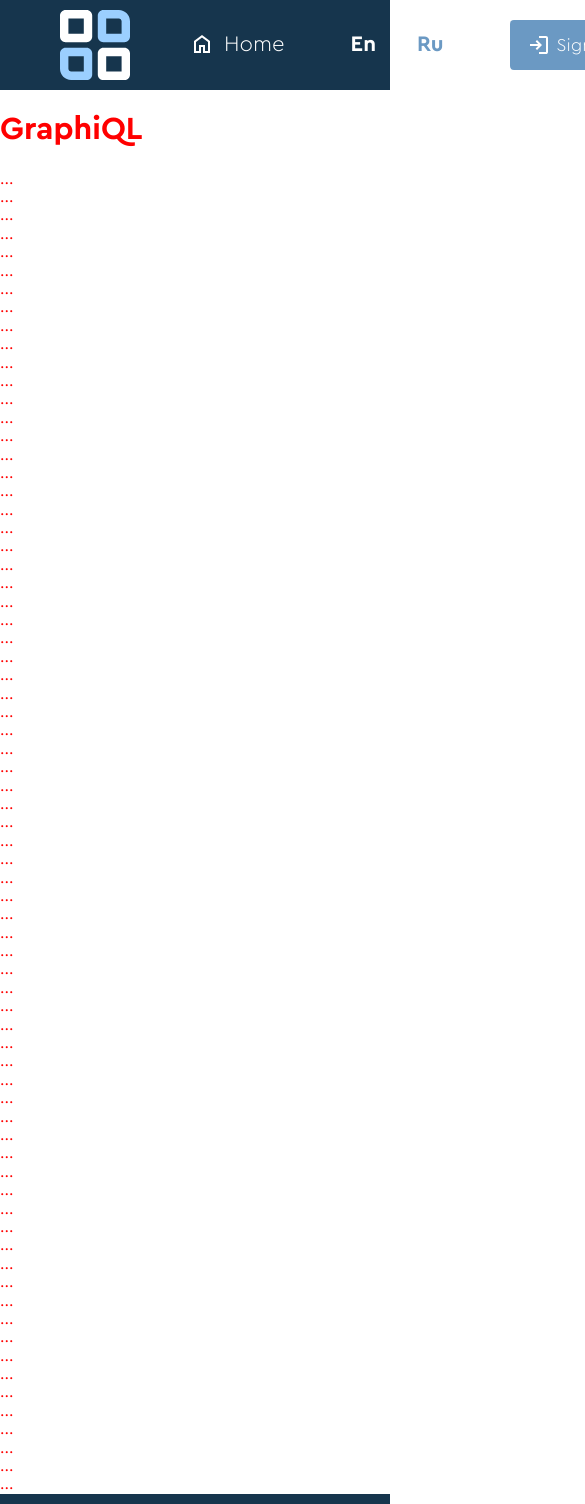
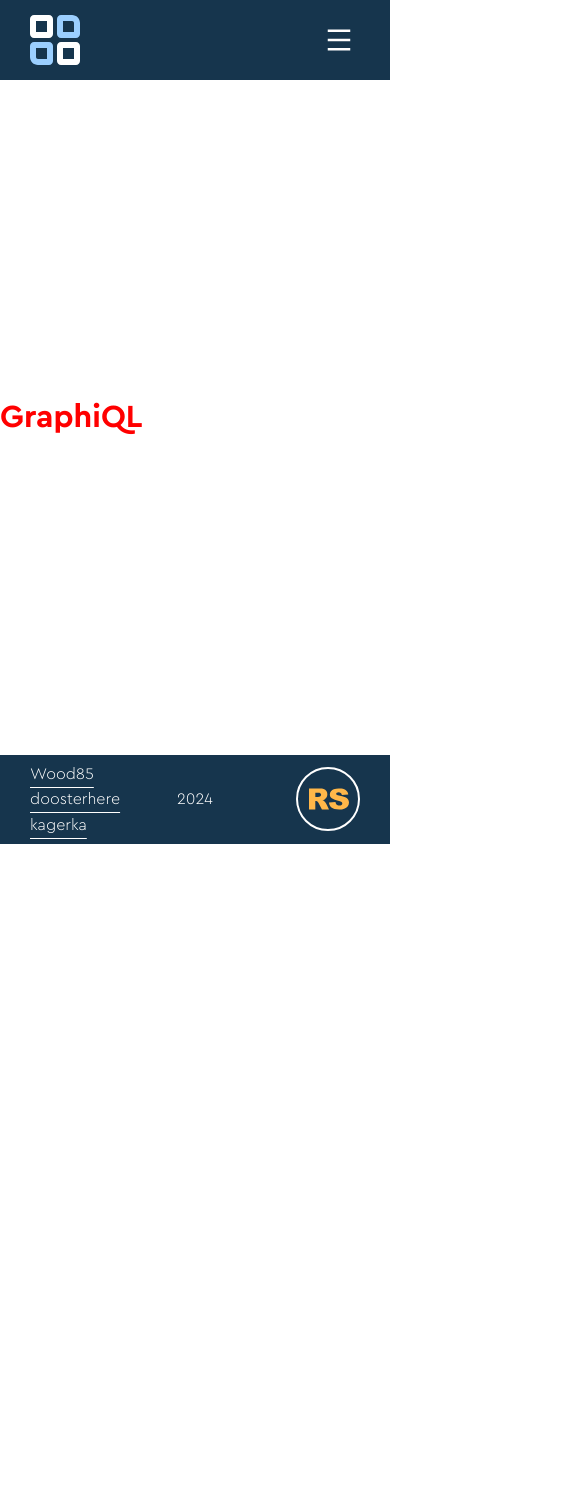
Before and after one commit to Wood85/graphiql-app, a Next.js app: page / in a window 390 px wide. Shown: the top 1504 px of the page, 585 px wide, since content can reach past the window. After the commit the page ends 844 px from the top, so only its background shows below. Built offline with nearby package versions, Linux system fonts and the light colour scheme.

Commit message:
feat: RSS-GRAPHI-1_11 implement adaptive design to header

```diff
--- a/src/app/page.tsx
+++ b/src/app/page.tsx
@@ -4,78 +4,6 @@ export default function Page(): JSX.Element {
   return (
     <main className={styles.main}>
       <h1>GraphiQL</h1>
-      <div>...</div>
-      <div>...</div>
-      <div>...</div>
-      <div>...</div>
-      <div>...</div>
-      <div>...</div>
-      <div>...</div>
-      <div>...</div>
-      <div>...</div>
-      <div>...</div>
-      <div>...</div>
-      <div>...</div>
-      <div>...</div>
-      <div>...</div>
-      <div>...</div>
-      <div>...</div>
-      <div>...</div>
-      <div>...</div>
-      <div>...</div>
-      <div>...</div>
-      <div>...</div>
-      <div>...</div>
-      <div>...</div>
-      <div>...</div>
-      <div>...</div>
-      <div>...</div>
-      <div>...</div>
-      <div>...</div>
-      <div>...</div>
-      <div>...</div>
-      <div>...</div>
-      <div>...</div>
-      <div>...</div>
-      <div>...</div>
-      <div>...</div>
-      <div>...</div>
-      <div>...</div>
-      <div>...</div>
-      <div>...</div>
-      <div>...</div>
-      <div>...</div>
-      <div>...</div>
-      <div>...</div>
-      <div>...</div>
-      <div>...</div>
-      <div>...</div>
-      <div>...</div>
-      <div>...</div>
-      <div>...</div>
-      <div>...</div>
-      <div>...</div>
-      <div>...</div>
-      <div>...</div>
-      <div>...</div>
-      <div>...</div>
-      <div>...</div>
-      <div>...</div>
-      <div>...</div>
-      <div>...</div>
-      <div>...</div>
-      <div>...</div>
-      <div>...</div>
-      <div>...</div>
-      <div>...</div>
-      <div>...</div>
-      <div>...</div>
-      <div>...</div>
-      <div>...</div>
-      <div>...</div>
-      <div>...</div>
-      <div>...</div>
-      <div>...</div>
     </main>
   );
 }
--- /dev/null
+++ b/src/assets/images/icons/BurgerMenuIcon.tsx
@@ -0,0 +1,18 @@
+interface IProps {
+  className?: string;
+}
+function BurgerMenuIcon({ className }: IProps): JSX.Element {
+  return (
+    <svg
+      width='30'
+      height='30'
+      viewBox='0 0 30 30'
+      xmlns='http://www.w3.org/2000/svg'
+      className={className}
+      fill='white'
+    >
+      <path d='M3.75 25.5V23H26.25V25.5H3.75ZM3.75 16.25V13.75H26.25V16.25H3.75ZM3.75 7V4.5H26.25V7H3.75Z' />
+    </svg>
+  );
+}
+export default BurgerMenuIcon;
--- /dev/null
+++ b/src/assets/images/icons/CloseIcon.tsx
@@ -0,0 +1,18 @@
+interface IProps {
+  className?: string;
+}
+function CloseIcon({ className }: IProps): JSX.Element {
+  return (
+    <svg
+      xmlns='http://www.w3.org/2000/svg'
+      height='34px'
+      viewBox='0 -960 960 960'
+      width='34px'
+      fill='white'
+      className={className}
+    >
+      <path d='m256-200-56-56 224-224-224-224 56-56 224 224 224-224 56 56-224 224 224 224-56 56-224-224-224 224Z' />
+    </svg>
+  );
+}
+export default CloseIcon;
--- a/src/assets/images/icons/HomeIcon.tsx
+++ b/src/assets/images/icons/HomeIcon.tsx
@@ -1,5 +1,5 @@
 interface IProps {
-  className: string;
+  className?: string;
 }
 function HomeIcon({ className }: IProps): JSX.Element {
   return (
--- a/src/assets/images/icons/SignInIcon.tsx
+++ b/src/assets/images/icons/SignInIcon.tsx
@@ -1,5 +1,5 @@
 interface IProps {
-  className: string;
+  className?: string;
 }
 
 function SignInIcon({ className }: IProps): JSX.Element {
--- a/src/assets/images/icons/SignUpIcon.tsx
+++ b/src/assets/images/icons/SignUpIcon.tsx
@@ -1,5 +1,5 @@
 interface IProps {
-  className: string;
+  className?: string;
 }
 function SignUpIcon({ className }: IProps): JSX.Element {
   return (
--- /dev/null
+++ b/src/components/BurgerMenu/BurgerMenu.module.scss
@@ -0,0 +1,124 @@
+@import './../../styles/variables.scss';
+
+.burger_wrapper {
+  position: absolute;
+  z-index: 1;
+  top: 0;
+  height: 100vh;
+  width: 100%;
+  background-color: $dark-blue;
+  overflow: hidden;
+  padding: 120px 30px 30px;
+  display: flex;
+  flex-direction: column;
+  align-items: center;
+  gap: 60px;
+}
+
+.nav_link {
+  display: flex;
+  justify-content: center;
+  gap: 10px;
+
+  color: $white;
+  font-size: 22px;
+  text-decoration: none;
+
+  transition: all 0.3s ease-in;
+
+  .home_icon {
+    transition: all 0.3s ease-in;
+  }
+
+  &:hover {
+    color: $orange;
+
+    & .home_icon {
+      fill: $orange;
+    }
+  }
+}
+
+.auth_wrapper {
+  display: flex;
+  gap: 30px;
+}
+
+.signin_button,
+.signup_button {
+  display: flex;
+  width: 120px;
+  height: 50px;
+  border-radius: 4px;
+  justify-content: center;
+  align-items: center;
+  gap: 5px;
+
+  font-size: 18px;
+  color: $white;
+  text-decoration: none;
+
+  background-color: $blue;
+
+  transition: all 0.3s ease-in;
+
+  & .signin_icon,
+  & .signup_icon {
+    transition: all 0.3s ease-in;
+  }
+
+  &:hover {
+    color: $dark-blue;
+
+    background-color: $light-blue;
+
+    & .signin_icon,
+    & .signup_icon {
+      fill: $dark-blue;
+    }
+  }
+
+  &:active {
+    color: $dark-blue;
+
+    background-color: $gray;
+
+    & .signin_icon,
+    & .signup_icon {
+      fill: $dark-blue;
+    }
+  }
+}
+
+.lang_wrapper {
+  display: flex;
+  gap: 14px;
+  justify-content: center;
+  align-items: center;
+}
+
+.lang_line {
+  width: 1px;
+  height: 40px;
+
+  background-color: $white;
+}
+
+.lang {
+  border: none;
+
+  font-weight: 700;
+  font-size: 22px;
+  color: $blue;
+
+  background-color: transparent;
+
+  cursor: pointer;
+
+  &.active {
+    color: $white;
+
+    pointer-events: none;
+    cursor: default;
+  }
+}
--- /dev/null
+++ b/src/components/BurgerMenu/BurgerMenu.tsx
@@ -0,0 +1,48 @@
+import HomeIcon from '@/assets/images/icons/HomeIcon';
+import SignInIcon from '@/assets/images/icons/SignInIcon';
+import SignUpIcon from '@/assets/images/icons/SignUpIcon';
+import Link from 'next/link';
+import { useRef } from 'react';
+import Button from '../UI/Button/Button';
+import style from './BurgerMenu.module.scss';
+
+interface IProps {
+  className?: string;
+}
+function BurgerMenu({ className }: IProps): JSX.Element {
+  const enLang = useRef<HTMLButtonElement | null>(null);
+  const ruLang = useRef<HTMLButtonElement | null>(null);
+
+  const getLang = (): void => {
+    enLang.current?.classList.toggle(style.active);
+    ruLang.current?.classList.toggle(style.active);
+  };
+
+  return (
+    <div className={style.burger_wrapper}>
+      <div className={style.lang_wrapper}>
+        <button type='button' className={`${style.lang} ${style.active}`} ref={enLang} onClick={getLang}>
+          En
+        </button>
+        <div className={style.lang_line} />
+        <button type='button' className={style.lang} ref={ruLang} onClick={getLang}>
+          Ru
+        </button>
+      </div>
+      <div className={style.auth_wrapper}>
+        <Button href='/sign-in' className={style.signin_button}>
+          <SignInIcon className={style.signin_icon} /> Sign In
+        </Button>
+        <Button href='/sign-up' className={style.signup_button}>
+          <SignUpIcon className={style.signup_icon} /> Sign Up
+        </Button>
+      </div>
+      <nav>
+        <Link href='/' className={style.nav_link}>
+          <HomeIcon className={style.home_icon} /> Home
+        </Link>
+      </nav>
+    </div>
+  );
+}
+export default BurgerMenu;
--- a/src/components/Footer/Footer.module.scss
+++ b/src/components/Footer/Footer.module.scss
@@ -1,7 +1,8 @@
 @import './../../styles/variables.scss';
 
 .footer {
-  display: flex;
+  display: grid;
+  grid-template-columns: 1fr 1fr 1fr;
   gap: 60px;
   min-height: 80px;
   padding: 10px 60px;
@@ -35,10 +36,16 @@
 }
 
 .year {
+  display: flex;
+  justify-content: center;
+
   font-size: 20px;
 }
 
 .rss_link {
+  display: flex;
+  justify-content: right;
+
   font-size: 0;
 }
 
@@ -48,17 +55,15 @@
 }
 
 @media screen and (max-width: 834px) {
+  .footer {
+    gap: 20px;
+    padding: 10px 30px;
+  }
+
   .developers {
     display: flex;
     flex-direction: column;
     gap: 7px;
-  }
-}
-
-@media screen and (max-width: 834px) {
-  .footer {
-    gap: 20px;
-    padding: 10px 30px;
   }
 
   .developer {
--- a/src/components/Header/Header.module.scss
+++ b/src/components/Header/Header.module.scss
@@ -3,6 +3,7 @@
 .header {
   position: sticky;
   top: 0;
+  z-index: 2;
 
   display: flex;
   gap: 60px;
@@ -86,12 +87,13 @@
 .signin_button,
 .signup_button {
   display: flex;
+  gap: 5px;
   width: 120px;
   height: 50px;
-  border-radius: 4px;
   justify-content: center;
   align-items: center;
-  gap: 5px;
+
+  border-radius: 4px;
 
   font-size: 18px;
   color: $white;
@@ -166,3 +168,66 @@
   display: flex;
   gap: 60px;
 }
+
+.mobile_menu {
+  display: none;
+  border: none;
+
+  font-size: 0;
+
+  background-color: transparent;
+
+  transition: all 0.3s ease-in;
+}
+
+.burger_icon {
+  display: none;
+}
+
+.close_icon {
+  display: none;
+
+  transition: all 0.3s ease-in;
+}
+
+.burger_menu {
+  display: none;
+
+  transition: all 0.3s ease-in;
+}
+
+@media screen and (max-width: 834px) {
+  .header {
+    min-height: 80px;
+    padding: 10px 30px;
+  }
+
+  .app_logo {
+    width: 50px;
+    height: 50px;
+  }
+
+  .options_wrapper {
+    display: none;
+  }
+
+  .nav_link {
+    display: none;
+  }
+
+  .mobile_menu {
+    display: block;
+  }
+
+  .burger_menu.active {
+    display: block;
+  }
+
+  .burger_icon.active {
+    display: block;
+  }
+
+  .close_icon.active {
+    display: block;
+  }
+}
--- a/src/components/Header/Header.tsx
+++ b/src/components/Header/Header.tsx
@@ -1,5 +1,7 @@
 'use client';
 
+import BurgerMenuIcon from '@/assets/images/icons/BurgerMenuIcon';
+import CloseIcon from '@/assets/images/icons/CloseIcon';
 import HomeIcon from '@/assets/images/icons/HomeIcon';
 import SignInIcon from '@/assets/images/icons/SignInIcon';
 import SignUpIcon from '@/assets/images/icons/SignUpIcon';
@@ -7,12 +9,17 @@ import Image from 'next/image';
 import Link from 'next/link';
 import { useEffect, useRef } from 'react';
 import appLogo from '../../assets/images/app-logo.svg';
+import BurgerMenu from '../BurgerMenu/BurgerMenu';
+import Button from '../UI/Button/Button';
 import style from './Header.module.scss';
 
 function Header(): JSX.Element {
   const headerElement = useRef<HTMLElement | null>(null);
   const enLang = useRef<HTMLButtonElement | null>(null);
   const ruLang = useRef<HTMLButtonElement | null>(null);
+  const burgerMenu = useRef<HTMLDivElement | null>(null);
+  const burgerIcon = useRef<HTMLDivElement | null>(null);
+  const closeIcon = useRef<HTMLDivElement | null>(null);
 
   useEffect(() => {
     window.addEventListener('scroll', isSticky);
@@ -35,7 +42,14 @@ function Header(): JSX.Element {
     ruLang.current?.classList.toggle(style.active);
   };
 
+  const openMenu = (): void => {
+    burgerMenu.current?.classList.toggle(style.active);
+    burgerIcon.current?.classList.toggle(style.active);
+    closeIcon.current?.classList.toggle(style.active);
+  };
+
   return (
+    <>
       <header className={style.header} ref={headerElement}>
         <Link href='/' className={style.app_link}>
           <Image src={appLogo} className={style.app_logo} width={70} height={70} alt='App logo' priority />
@@ -56,15 +70,27 @@ function Header(): JSX.Element {
             </button>
           </div>
           <div className={style.auth_wrapper}>
-          <Link href='/sign-in' className={style.signin_button}>
+            <Button href='/sign-in' className={style.signin_button}>
               <SignInIcon className={style.signin_icon} /> Sign In
-          </Link>
-          <Link href='/sign-up' className={style.signup_button}>
+            </Button>
+            <Button href='/sign-up' className={style.signup_button}>
               <SignUpIcon className={style.signup_icon} /> Sign Up
-          </Link>
+            </Button>
           </div>
         </div>
+        <button type='button' onClick={openMenu} className={style.mobile_menu}>
+          <div ref={burgerIcon} className={`${style.burger_icon} ${style.active}`}>
+            <BurgerMenuIcon /> Menu
+          </div>
+          <div ref={closeIcon} className={style.close_icon}>
+            <CloseIcon /> Close
+          </div>
+        </button>
       </header>
+      <div ref={burgerMenu} className={style.burger_menu}>
+        <BurgerMenu />
+      </div>
+    </>
   );
 }
 export default Header;
```
Also changed, not shown: src/assets/images/burger-menu-icon.svg (added), src/assets/images/close-icon.svg (added). Lines whose indentation alone changed are shown as unchanged.
